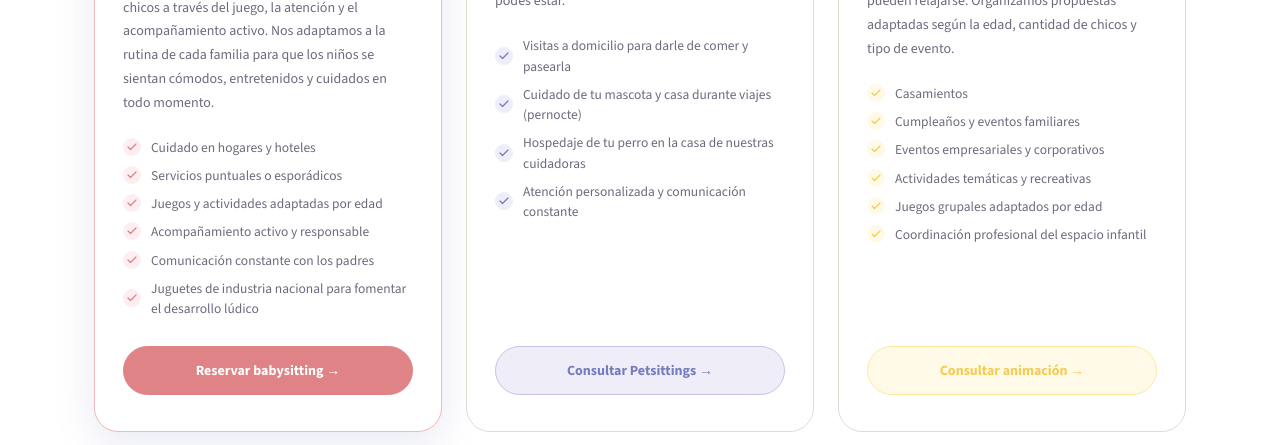
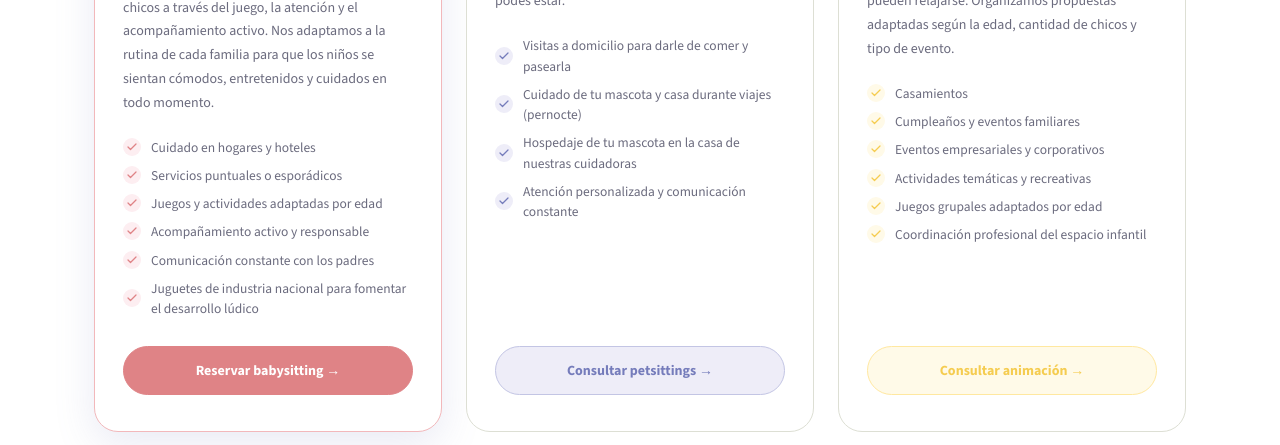
Before and after one commit to diegomarin28/parents-break, a Next.js app: page / in a window 1280 px wide. Shown: the part 2940-3385 px from the top of the page. Built offline with nearby package versions, Linux system fonts and the light colour scheme.

Commit message:
Fix typos in ServicesSection component

```diff
--- a/src/components/ServicesSection.tsx
+++ b/src/components/ServicesSection.tsx
@@ -30,13 +30,13 @@ export default function ServicesSection() {
       items: [
         "Visitas a domicilio para darle de comer y pasearla",
         "Cuidado de tu mascota y casa durante viajes (pernocte)",
-        "Hospedaje de tu perro en la casa de nuestras cuidadoras",
+        "Hospedaje de tu mascota en la casa de nuestras cuidadoras",
         "Atención personalizada y comunicación constante",
       ],
       color: "var(--blue)",
       bg: "var(--blue-light)",
       border: "var(--blue-mid)",
-      cta: "Consultar Petsittings",
+      cta: "Consultar petsittings",
     },
     {
       title: "Eventos",
```
